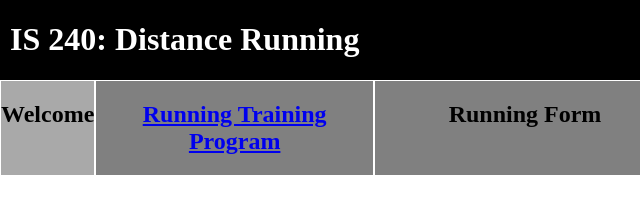
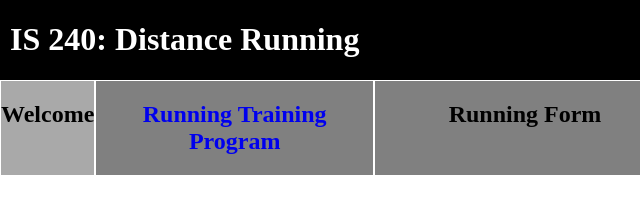
Before and after one commit to jacob-korf/268FirstWebsite, a plain HTML site: page index.html in a window 1280 px wide. Shown: the full height of the page, 0-640 px from the left. Drawn offline with Linux system fonts and the light colour scheme.

Commit message:
Testing no text-decoration

```diff
--- a/index.html
+++ b/index.html
@@ -15,7 +15,7 @@
             <div id="active-link">
                 <h2>Welcome</h2>
             </div>
-            <a href="training-document.html">
+            <a id="a-titles" href="training-document.html">
                 <div id="inactive-link">
                     <h2>Running Training Program</h2>
                 </div>
--- a/style.css
+++ b/style.css
@@ -40,3 +40,7 @@ body {
     color: white;
     padding-left: 10px;
 }
+
+#a-titles {
+    text-decoration: none;
+}
```
